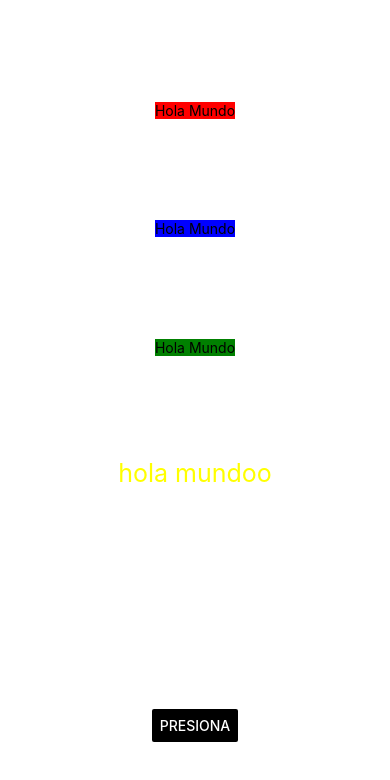
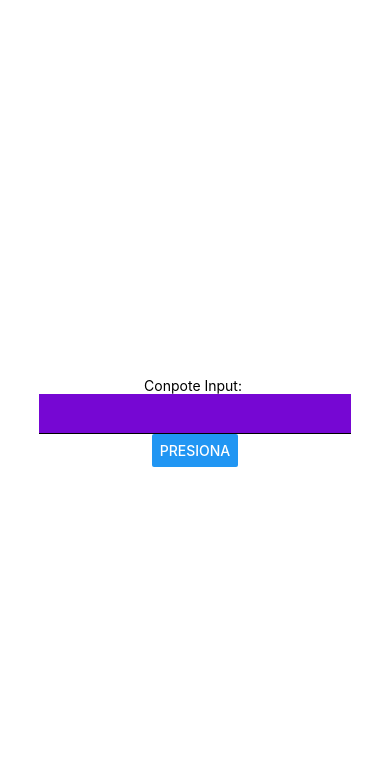
Before and after one commit to gregorio-corchado-02/ProgramacionMovil182, a React Native app in the folder app_movil/: screen / in a window 390 px wide. Shown: the top 780 px of the page. Built offline with nearby package versions, Linux system fonts and the light colour scheme.

Commit message:
Practica No.8: TextInput y Button

```diff
--- a/app_movil/App.js
+++ b/app_movil/App.js
@@ -1,29 +1,17 @@
 import { StatusBar } from 'expo-status-bar';
 import React, { useState } from 'react';
-import { StyleSheet, Text, View, Button } from 'react-native';
+import { StyleSheet, Text, View, Button, TextInput} from 'react-native';
 
-const Texto = ({ styles }) => {
-  const [contenido, setContenido] = useState('hola mundoo');
-  const actualizarContenido = () => {
-    setContenido('State actualizo este texto');
-  };
 
-  return (
-    <Text style={[styles.Text, styles]} onPress={actualizarContenido}>
-      {contenido}
-    </Text>
-  );
-};
 
 export default function App() {
+  const [text, setText] = useState('valor default')
+  const [sumit, setSumit]= useState('')
   return (
     <View style={styles.container}>
-      <Text style={styles.red}>Hola Mundo</Text>
-      <Text style={styles.blue}>Hola Mundo</Text>
-      <Text style={styles.green}>Hola Mundo</Text>
-      <Texto styles={styles.Text} />
-      <StatusBar style="auto" />
-      <Button title="Presiona" color="#000000" />
+      <Text>Conpote Input: {sumit}</Text>
+      <TextInput style={styles.input} onChangeText={ (t)=>setText(t) } Value={text}/>
+      <Button title='presiona' onPress={ ()=>{ setSumit(text); alert('texto enviado') } }></Button>
     </View>
   );
 }
@@ -32,26 +20,17 @@ const styles = StyleSheet.create({
   container: {
     flex: 1,
     flexDirection: 'column',
-    backgroundColor: '#fff',
+    backgroundColor: '#FFFFFF',
     alignItems: 'center',
-    justifyContent: 'space-evenly',
+    justifyContent: 'center',
   },
 
-  Text: {
-    color: 'yellow',
-    fontSize: 25,
-    height: 150,
+  input: {
+    backgroundColor:'#7607D3',
+    borderBottomColor:'#000000',
+    borderBottomWidth:1,
+    width:'80%',
+    height:40,
   },
 
-  red: {
-    backgroundColor: 'red',
-  },
-
-  blue: {
-    backgroundColor: 'blue',
-  },
-
-  green: {
-    backgroundColor: 'green',
-  },
 });
```
